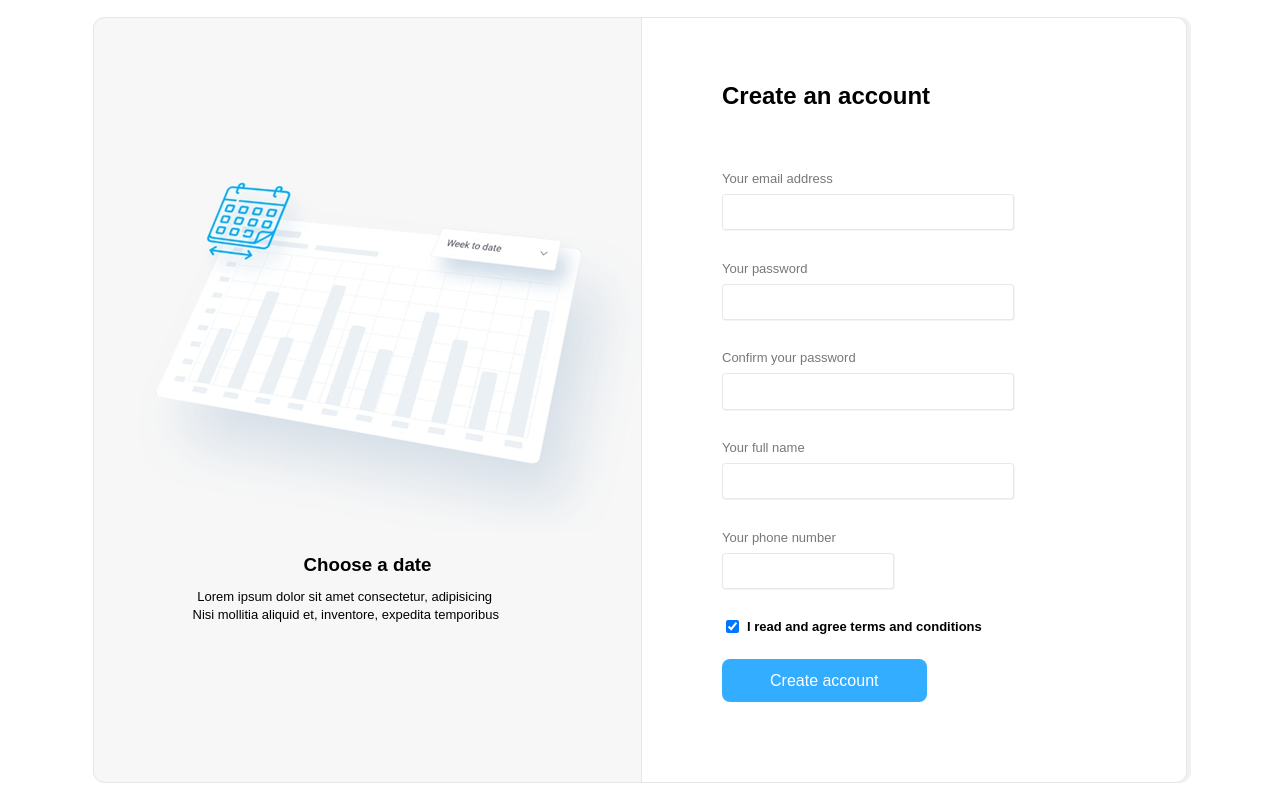
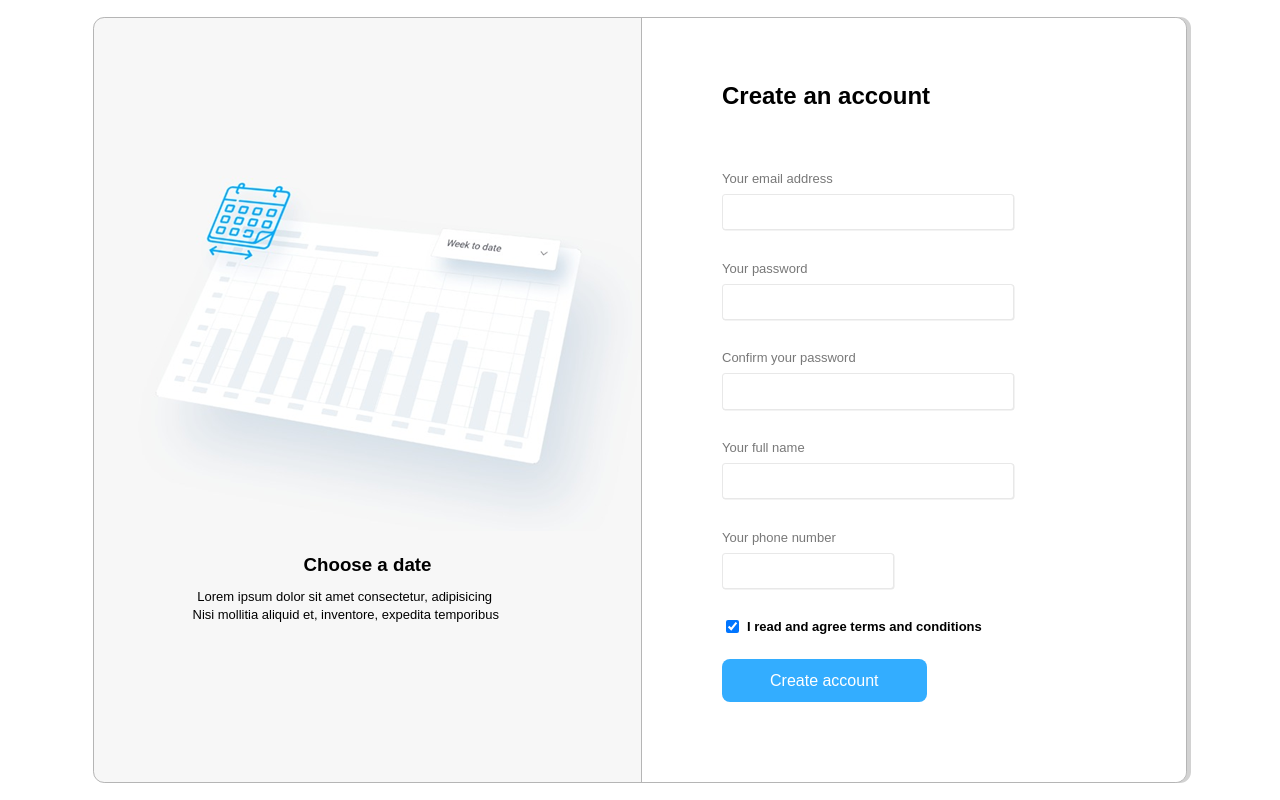
Before and after one commit to ParthaChangmai/assignmentMyDash, a React (Create React App) app: page / in a window 1280 px wide. Built offline with nearby package versions, Linux system fonts and the light colour scheme.

Commit message:
made border a bit darker

```diff
--- a/src/styles/Home.scss
+++ b/src/styles/Home.scss
@@ -9,8 +9,8 @@
 	margin: auto;
 	border-radius: 0.7rem;
 	overflow: hidden;
-	border: 1px solid rgb(230, 230, 230);
-	box-shadow: 4px 0px rgb(241, 241, 241);
+	border: 1px solid rgb(181, 181, 181);
+	box-shadow: 4px 0px rgb(210, 210, 210);
 	background-color: #f7f7f7;
 
 	@include breakpoint-down(medium) {
@@ -57,7 +57,7 @@
 	margin-left: 0;
 	width: 29rem;
 	background-color: white;
-	border-left: 1px solid rgb(230, 230, 230);
+	border-left: 1px solid rgb(181, 181, 181);
 	@include breakpoint-down(medium) {
 		width: 24vh;
 		display: flex;
```
